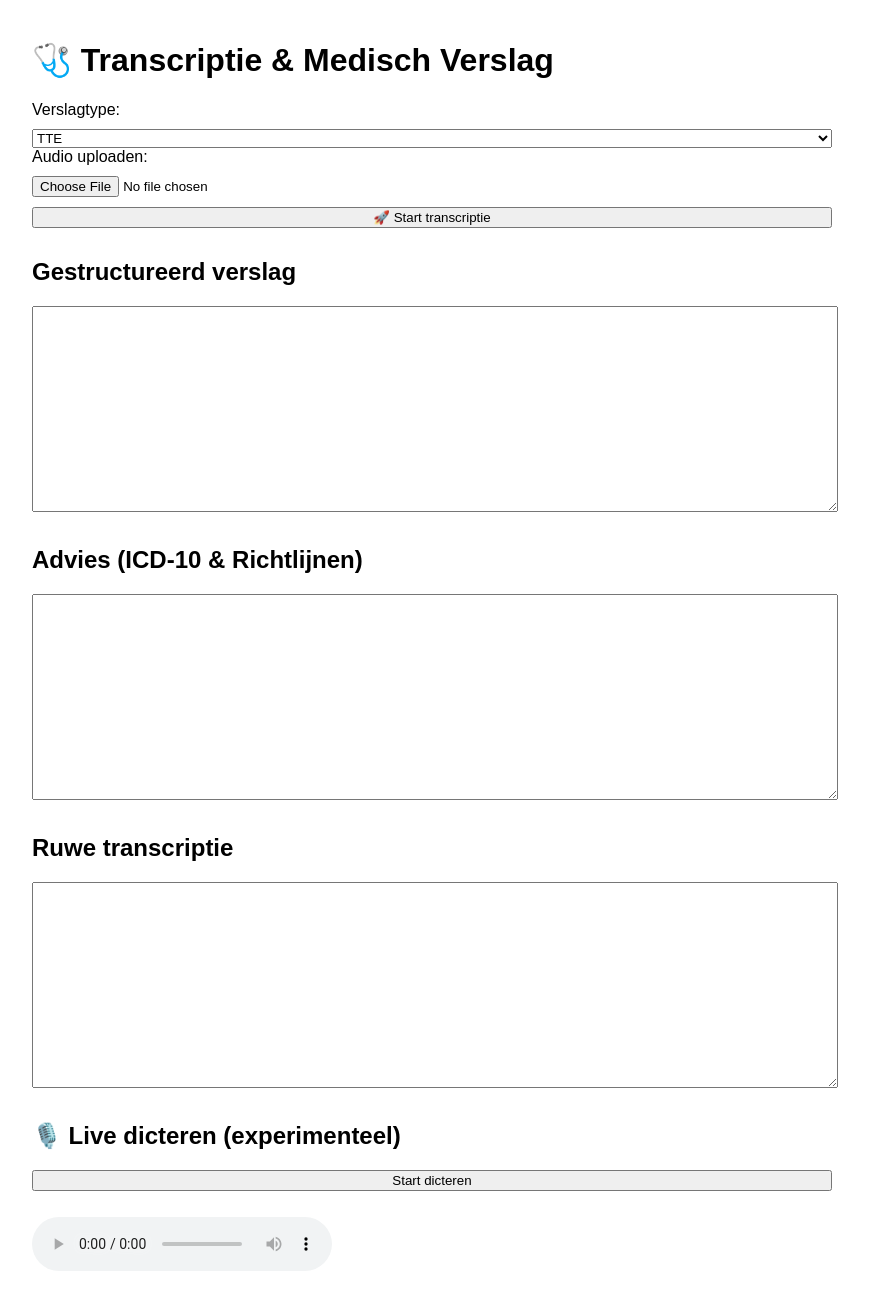
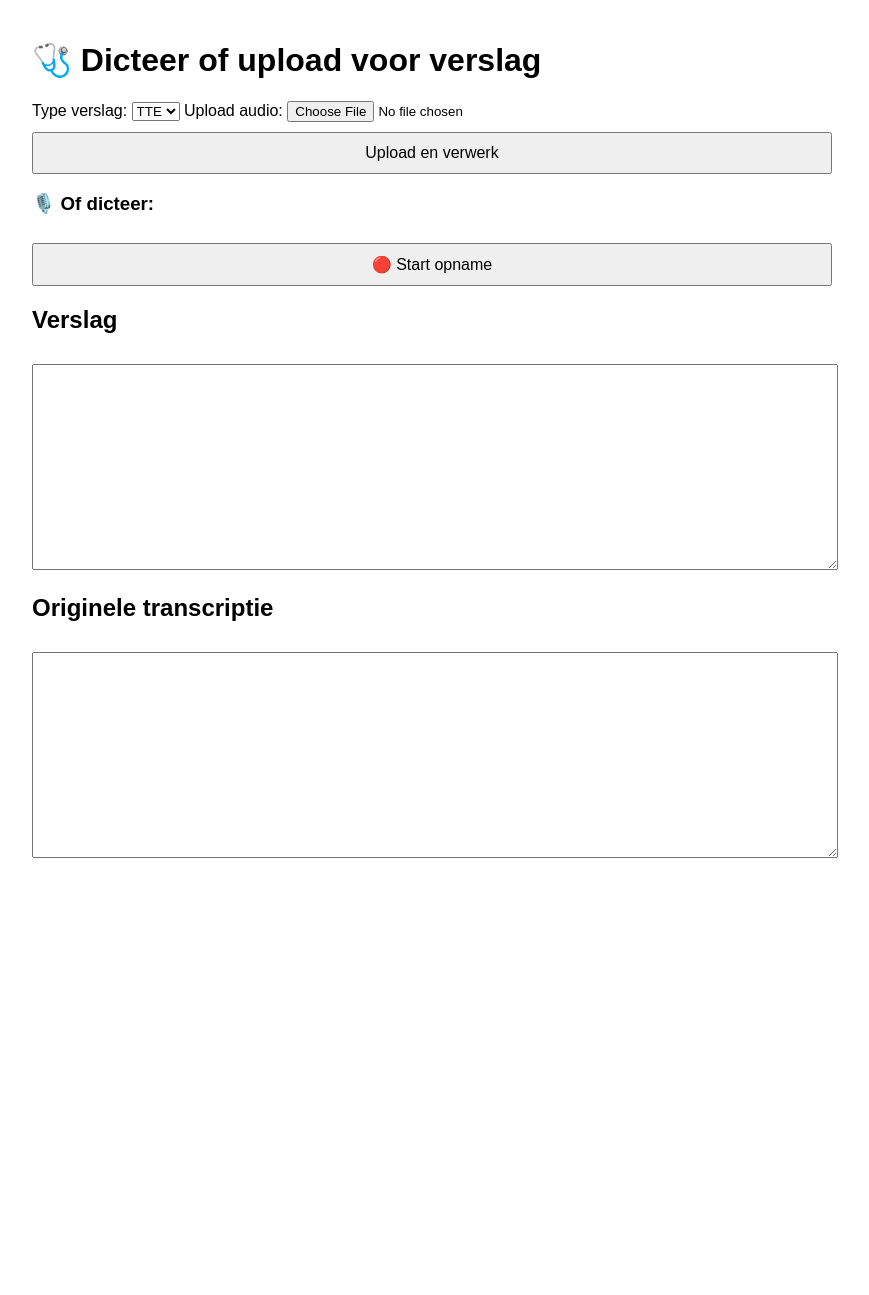
Before and after one commit to jdverbek/jdverbek, a Flask app: page / in a window 1280 px wide. Shown: the whole page, without its empty margins (208-1077 px from the left). After the commit the page ends 858 px from the top, so only its background shows below. Run offline with Flask 3, Linux system fonts and the light colour scheme.

Commit message:
Update index.html

```diff
--- a/templates/index.html
+++ b/templates/index.html
@@ -1,80 +1,82 @@
 <!DOCTYPE html>
 <html lang="nl">
 <head>
-    <meta charset="UTF-8">
-    <title>Medisch Transcriptiesysteem</title>
+  <meta charset="UTF-8" />
+  <title>Transcriptie Medisch Verslag</title>
   <style>
     body { font-family: sans-serif; padding: 20px; max-width: 800px; margin: auto; }
-        textarea { width: 100%; min-height: 200px; font-family: monospace; }
-        select, button, input[type="file"] { margin-top: 10px; display: block; width: 100%; }
-        .section { margin-top: 30px; }
+    button { padding: 10px; font-size: 1em; margin-top: 10px; width: 100%; }
+    .recording { background-color: red; color: white; }
+    .stopping { background-color: blue; color: white; }
+    textarea { width: 100%; min-height: 200px; margin-top: 10px; font-family: monospace; }
   </style>
 </head>
 <body>
-    <h1>🩺 Transcriptie & Medisch Verslag</h1>
+  <h1>🩺 Dicteer of upload voor verslag</h1>
 
-    <form method="post" action="/transcribe" enctype="multipart/form-data">
-        <label for="verslag_type">Verslagtype:</label>
-        <select name="verslag_type" id="verslag_type">
+  <form method="post" action="/transcribe" enctype="multipart/form-data" id="uploadForm">
+    <label for="verslag_type">Type verslag:</label>
+    <select name="verslag_type">
       <option value="TTE">TTE</option>
       <option value="TEE">TEE</option>
-            <option value="coronarografie">Coronarografie</option>
-            <option value="consultatie">Consultatie</option>
-            <option value="consult">Consult</option>
     </select>
 
-        <label for="audio_file">Audio uploaden:</label>
-        <input type="file" name="audio_file" accept="audio/*" required>
+    <label>Upload audio:</label>
+    <input type="file" name="audio_file" id="audioInput" accept="audio/*" />
 
-        <button type="submit">🚀 Start transcriptie</button>
+    <button type="submit">Upload en verwerk</button>
   </form>
 
-    <div class="section">
-        <h2>Gestructureerd verslag</h2>
+  <h3>🎙️ Of dicteer:</h3>
+  <button id="recordBtn" onclick="toggleRecord()">🔴 Start opname</button>
+  <audio id="preview" controls style="display:none; margin-top:10px;"></audio>
+
+  <form id="recordUploadForm" method="post" action="/transcribe" enctype="multipart/form-data" style="display:none;">
+    <input type="hidden" name="verslag_type" value="TTE" />
+    <input type="file" name="audio_file" id="recordedAudioInput" />
+  </form>
+
+  <h2>Verslag</h2>
   <textarea readonly>{{ transcript }}</textarea>
-    </div>
 
-    <div class="section">
-        <h2>Advies (ICD-10 & Richtlijnen)</h2>
-        <textarea readonly>{{ advies }}</textarea>
-    </div>
-
-    <div class="section">
-        <h2>Ruwe transcriptie</h2>
+  <h2>Originele transcriptie</h2>
   <textarea readonly>{{ raw }}</textarea>
-    </div>
-
-    <!-- Dicteerknop -->
-    <div class="section">
-        <h2>🎙️ Live dicteren (experimenteel)</h2>
-        <button onclick="startDictation()">Start dicteren</button>
-        <p id="status"></p>
-        <audio id="preview" controls style="margin-top:10px;"></audio>
-    </div>
 
   <script>
-    function startDictation() {
-        const status = document.getElementById('status');
-        const preview = document.getElementById('preview');
-        status.textContent = "⏺️ Opname gestart...";
+    let recording = false;
+    let mediaRecorder, chunks = [];
 
+    function toggleRecord() {
+      const btn = document.getElementById("recordBtn");
+
+      if (!recording) {
         navigator.mediaDevices.getUserMedia({ audio: true }).then(stream => {
-            const mediaRecorder = new MediaRecorder(stream);
-            const chunks = [];
+          mediaRecorder = new MediaRecorder(stream);
+          mediaRecorder.start();
+          btn.textContent = "🔵 Stop opname";
+          btn.className = "stopping";
+          recording = true;
+          chunks = [];
 
           mediaRecorder.ondataavailable = e => chunks.push(e.data);
           mediaRecorder.onstop = () => {
             const blob = new Blob(chunks, { type: 'audio/webm' });
-                const url = URL.createObjectURL(blob);
-                preview.src = url;
-                status.textContent = "✅ Opname klaar – download of upload handmatig";
+            const file = new File([blob], "dictaat_" + Date.now() + ".webm", { type: 'audio/webm' });
+
+            const fileInput = document.getElementById("recordedAudioInput");
+            const dataTransfer = new DataTransfer();
+            dataTransfer.items.add(file);
+            fileInput.files = dataTransfer.files;
+
+            document.getElementById("recordUploadForm").submit();
           };
-
-            mediaRecorder.start();
-            setTimeout(() => mediaRecorder.stop(), 15000); // 15 sec max
-        }).catch(err => {
-            status.textContent = "❌ Fout bij microfoon: " + err;
         });
+      } else {
+        mediaRecorder.stop();
+        recording = false;
+        btn.textContent = "🔴 Start opname";
+        btn.className = "recording";
+      }
     }
   </script>
 </body>
```
Lines whose indentation alone changed are shown as unchanged.
